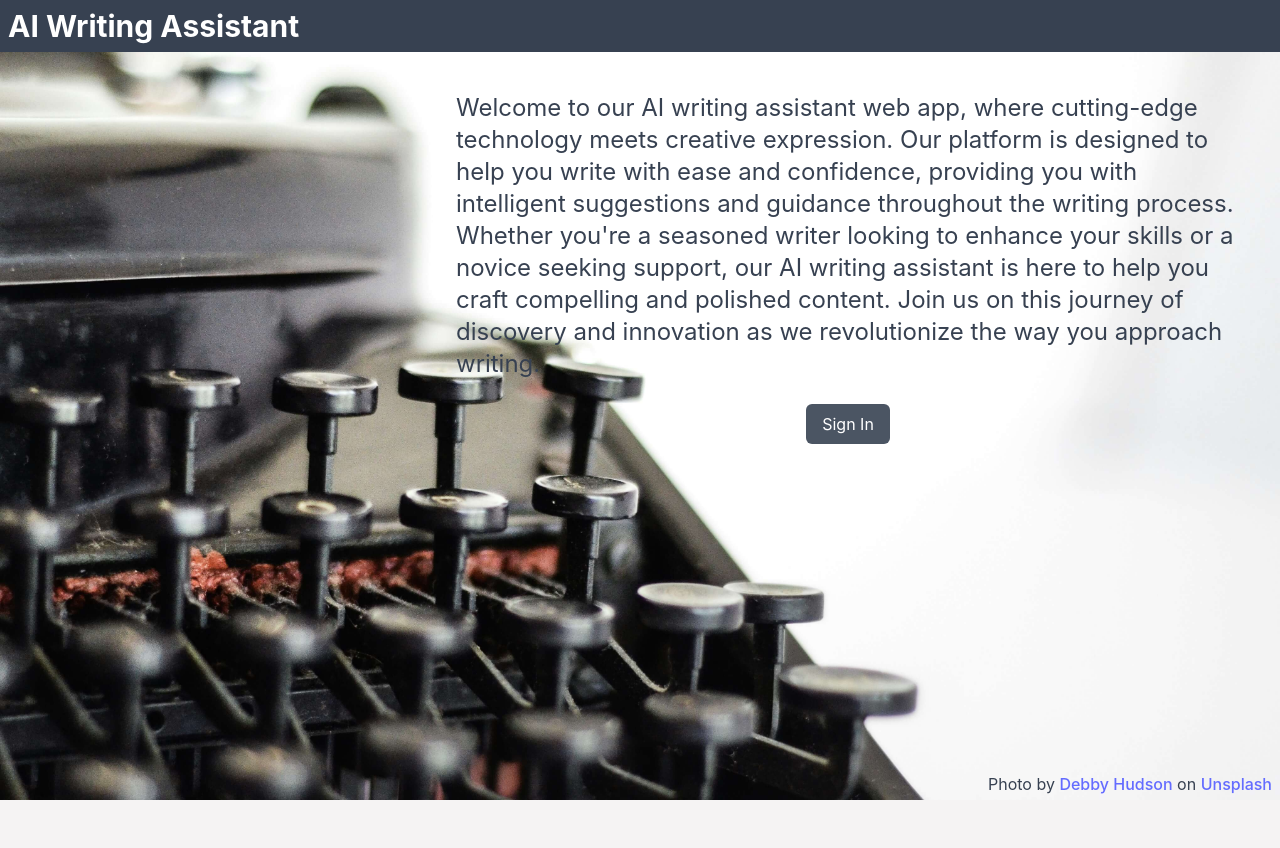
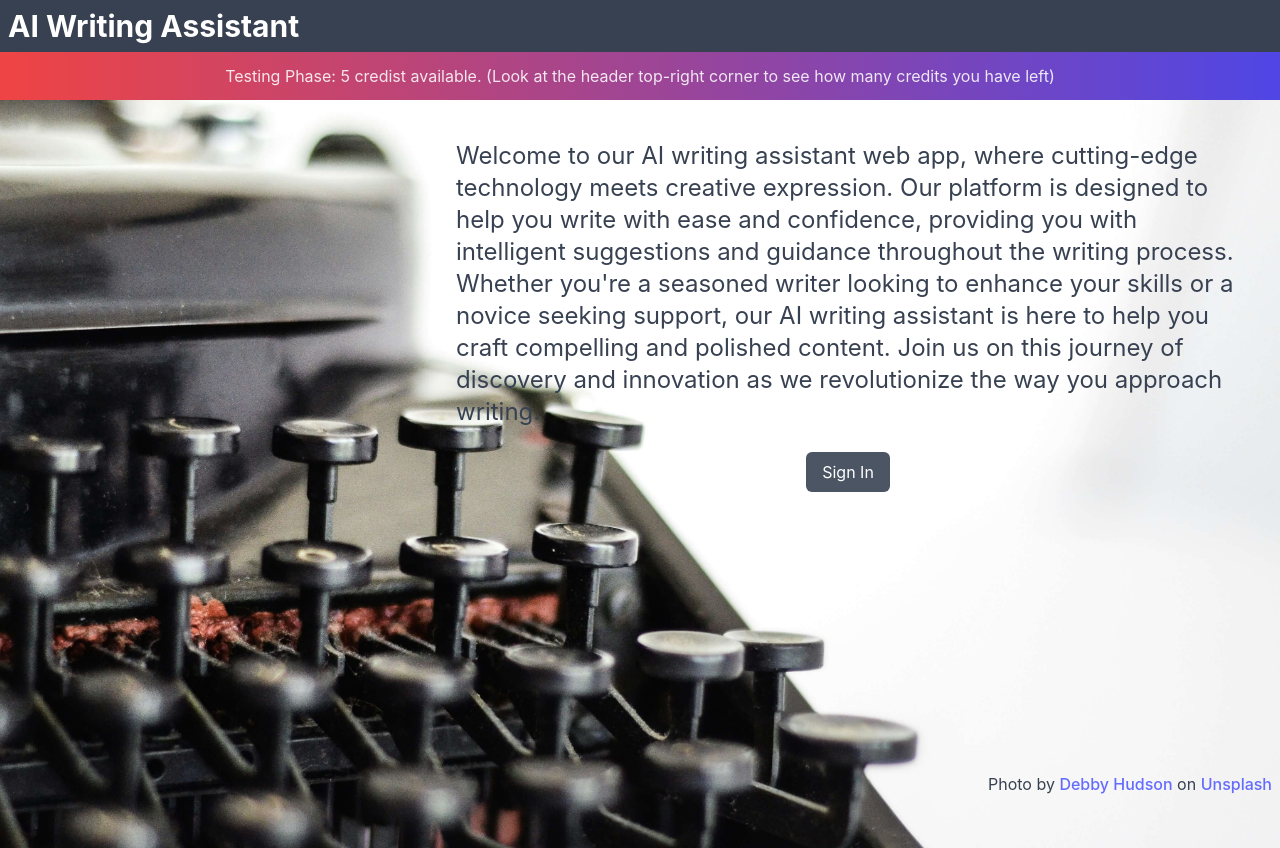
Before and after one commit to 1ba1/ai-writing-assistant, a React (Vite) app: page / in a window 1280 px wide. Before the commit the page ends 800 px from the top, so only its background shows below. Built offline with nearby package versions, Linux system fonts and the light colour scheme; no server answers.

Commit message:
redirect + banner

```diff
--- a/src/components/Layout.tsx
+++ b/src/components/Layout.tsx
@@ -48,6 +48,10 @@ const Layout = () => {
           </div>
         )}
       </header>
+      <section className="p-2 h-12 bg-gradient-to-r from-red-500 to-indigo-600 flex justify-center items-center text-center">
+        Testing Phase: 5 credist available. (Look at the header top-right corner
+        to see how many credits you have left)
+      </section>
 
       <Outlet />
     </>
--- a/src/pages/Public.tsx
+++ b/src/pages/Public.tsx
@@ -3,9 +3,21 @@ import {
   SignedOut,
   SignInButton,
   SignOutButton,
+  useSession,
 } from '@clerk/clerk-react'
+import { useEffect } from 'react'
+import { useNavigate } from 'react-router'
 
 const Public = () => {
+  const navigate = useNavigate()
+  const { isSignedIn } = useSession()
+
+  useEffect(() => {
+    if (isSignedIn) {
+      navigate('/assistant')
+    }
+  }, [isSignedIn, navigate])
+
   return (
     <div className="bg-[url(assets/typewriter.jpg)] bg-[cover] p-4 lg:grid lg:place-content-center xl:place-content-start h-[calc(100vh-52px)]">
       <div className="xl:bg-transparent bg-gray-700 rounded-lg xl:mr-0 xl:ml-auto mx-auto md:w-4/6 w-full p-6">
```
